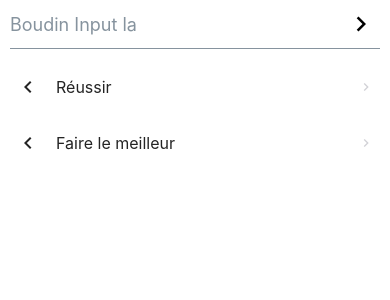
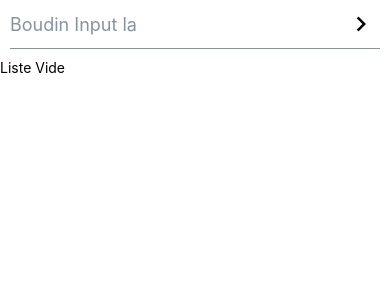
Before and after one commit to yannisjdubois/TodoClean, a React Native app: screen / in a window 390 px wide. Shown: the top 300 px of the page. Built offline with nearby package versions, Linux system fonts and the light colour scheme.

Commit message:
Message personnalisé si liste de tâche vide

```diff
--- a/components/Todolist.js
+++ b/components/Todolist.js
@@ -4,8 +4,8 @@ import { Input, Icon, ListItem, Button } from '@rneui/themed';
 
 
 const initTask = [
-    {id:1, tache:"Réussir"},
-    {id:2, tache:"Faire le meilleur"}
+    // {id:1, tache:"Réussir"},
+    // {id:2, tache:"Faire le meilleur"}
 ]
 
 const Todolist = () => {
@@ -101,6 +101,12 @@ const Todolist = () => {
 
                 />
         }
+
+        // Message personnalisé si liste de tâche vide
+        ListEmptyComponent={() => (
+            <Text>Liste Vide</Text>
+        )}
+
         // keyExtractor={item => item.id}
         />
     </SafeAreaView>
```
